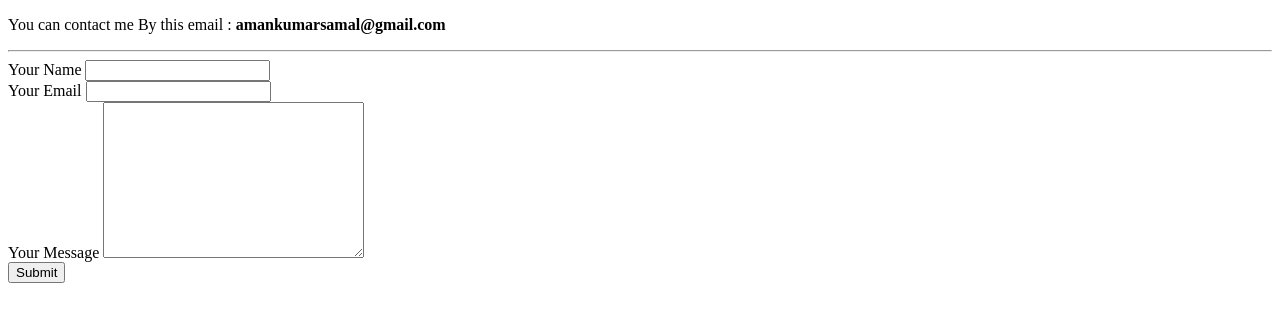
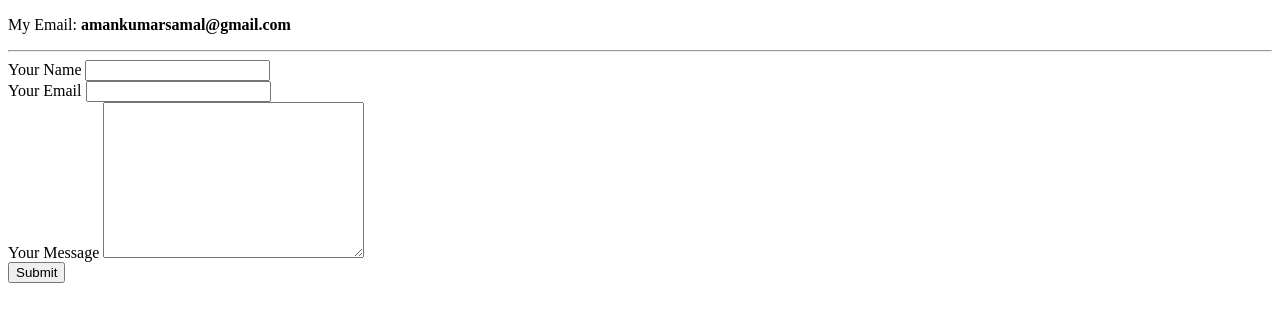
Before and after one commit to aman2705/CV, a plain HTML site: page contacts.html in a window 1280 px wide. Drawn offline with Linux system fonts and the light colour scheme.

Commit message:
Update contacts.html

```diff
--- a/contacts.html
+++ b/contacts.html
@@ -7,7 +7,7 @@
     <title>Contact me</title>
 </head>
 <body>
-    <p>You can contact me By this email :<strong> amankumarsamal@gmail.com</strong></p>
+    <p>My Email:<strong> amankumarsamal@gmail.com</strong></p>
 
   <hr>
   <form action="mailto:amankumarsamal@gmail.com" method="post" enctype="text/plain">
```
